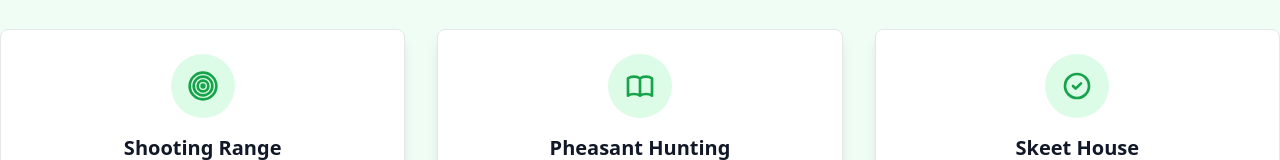
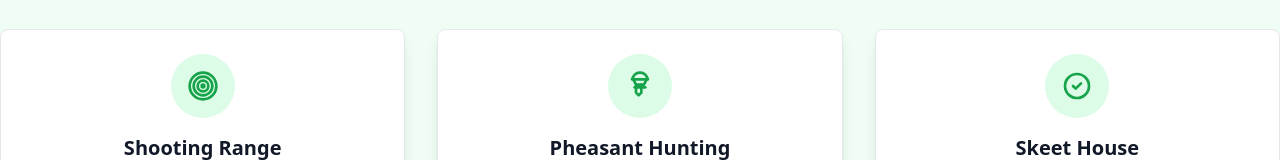
Before and after one commit to mswol767/nextjs-boilerplate, a Next.js app: page / in a window 1280 px wide. Shown: the part 595-755 px from the top of the page. Built offline with nearby package versions, Linux system fonts and the light colour scheme.

Commit message:
Update pheasant hunting icon to bird graphic
- Replace book/field icon with pheasant bird icon
- Use stylized bird silhouette with distinctive features
- More appropriate and recognizable icon for pheasant hunting
- Maintains consistent styling with green color scheme

```diff
--- a/app/page.tsx
+++ b/app/page.tsx
@@ -80,7 +80,10 @@ export default function Home() {
               <div className="bg-white rounded-lg shadow-lg p-6 border border-gray-200 hover:shadow-xl transition-shadow duration-300">
                 <div className="w-16 h-16 bg-green-100 rounded-full flex items-center justify-center mx-auto mb-4">
                   <svg className="w-8 h-8 text-green-600" fill="none" viewBox="0 0 24 24" stroke="currentColor">
-                    <path strokeLinecap="round" strokeLinejoin="round" strokeWidth={2} d="M12 6.253v13m0-13C10.832 5.477 9.246 5 7.5 5S4.168 5.477 3 6.253v13C4.168 18.477 5.754 18 7.5 18s3.332.477 4.5 1.253m0-13C13.168 5.477 14.754 5 16.5 5c1.746 0 3.332.477 4.5 1.253v13C19.832 18.477 18.246 18 16.5 18c-1.746 0-3.332.477-4.5 1.253" />
+                    <path strokeLinecap="round" strokeLinejoin="round" strokeWidth={2} d="M12 2c-2 0-4 1-5 3l-1 2h12l-1-2c-1-2-3-3-5-3z"/>
+                    <path strokeLinecap="round" strokeLinejoin="round" strokeWidth={2} d="M7 7l2 4h6l2-4"/>
+                    <path strokeLinecap="round" strokeLinejoin="round" strokeWidth={2} d="M9 11v6l2 2 2-2v-6"/>
+                    <path strokeLinecap="round" strokeLinejoin="round" strokeWidth={2} d="M8 13h8"/>
                   </svg>
                 </div>
                 <h3 className="text-xl font-semibold text-gray-900 mb-3">Pheasant Hunting</h3>
```
